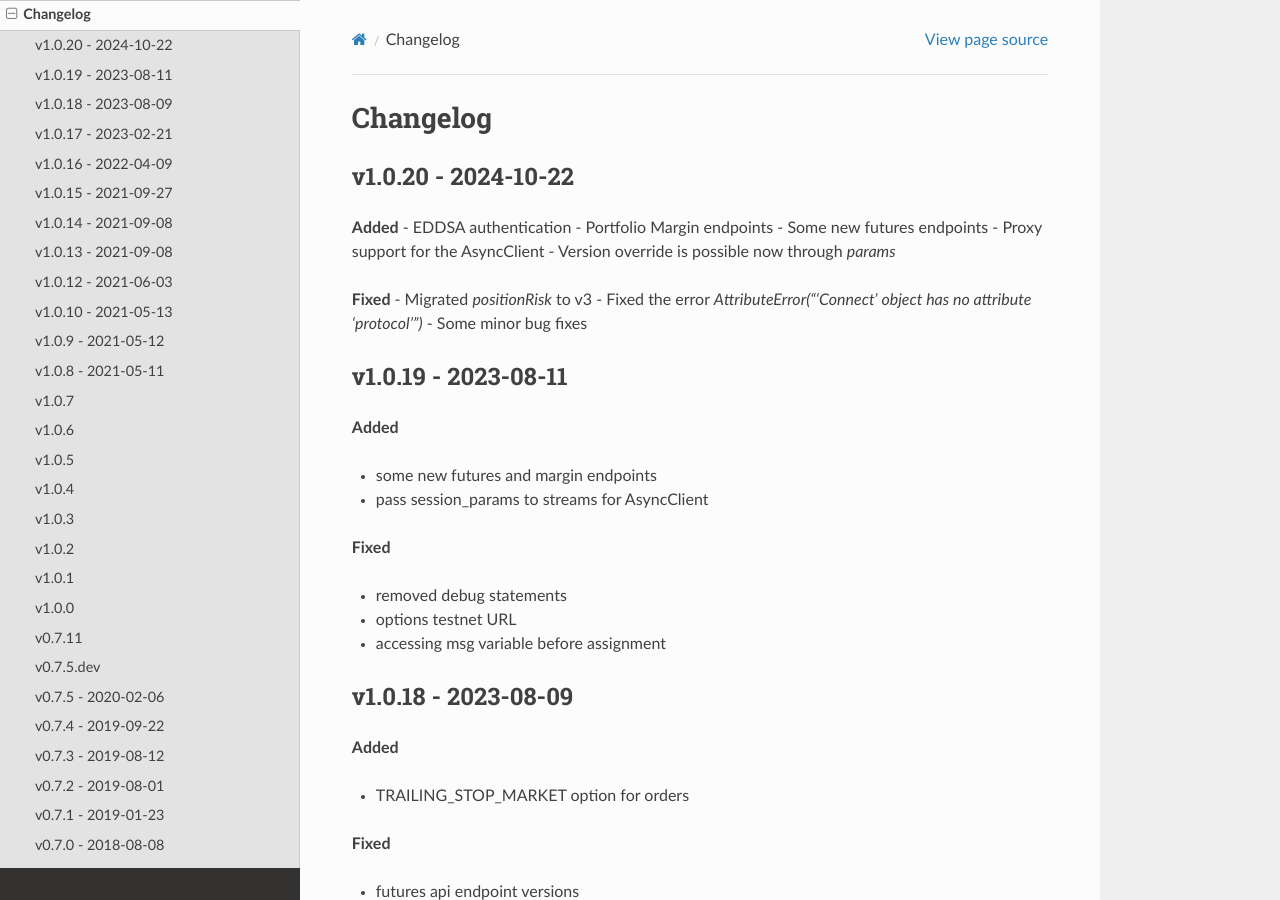
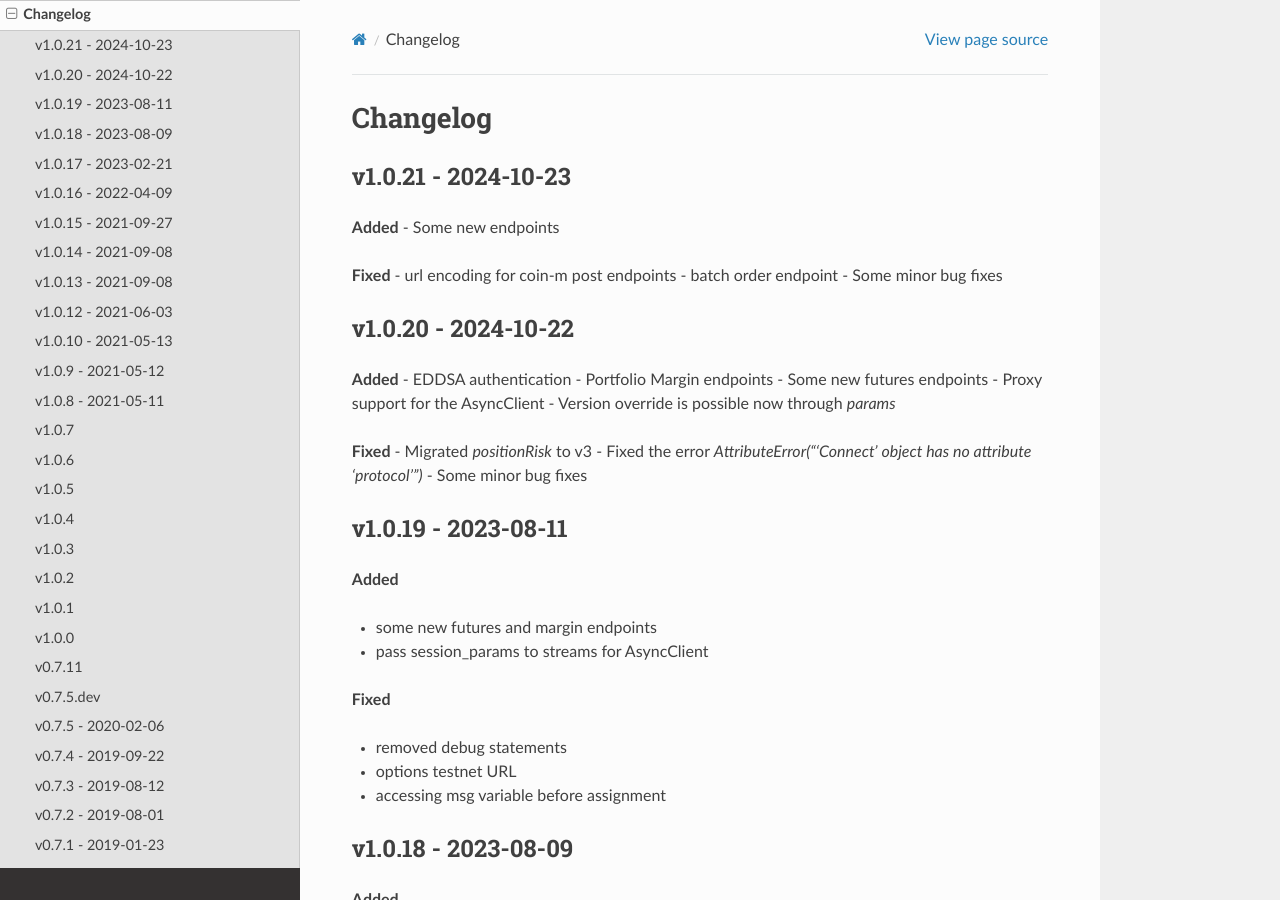
Before and after one commit to sammchardy/python-binance, a Sphinx documentation site: the page built from docs/changelog.rst, in a window 1280 px wide and 900 px high. Built offline with Sphinx 7.4.7 and the Read the Docs theme 3.1.0, drawn with Linux system fonts in a browser that asks for light colours; formulas are drawn with MathJax 3; pages that are not in the unit, such as notebooks, are missing from menus.

Commit message:
chore: bump version (#1446)

```diff
--- a/binance/__init__.py
+++ b/binance/__init__.py
@@ -4,7 +4,7 @@
 
 """
 
-__version__ = "1.0.20"
+__version__ = "1.0.21"
 
 from binance.client import Client, AsyncClient  # noqa
 from binance.depthcache import DepthCacheManager, OptionsDepthCacheManager, ThreadedDepthCacheManager  # noqa
--- a/docs/changelog.rst
+++ b/docs/changelog.rst
@@ -1,5 +1,16 @@
 Changelog
 =========
+
+v1.0.21 - 2024-10-23
+^^^^^^^^^^^^^^^^^^^^
+
+**Added**
+- Some new endpoints
+
+**Fixed**
+- url encoding for coin-m post endpoints
+- batch order endpoint
+- Some minor bug fixes
 
 v1.0.20 - 2024-10-22
 ^^^^^^^^^^^^^^^^^^^^
```
